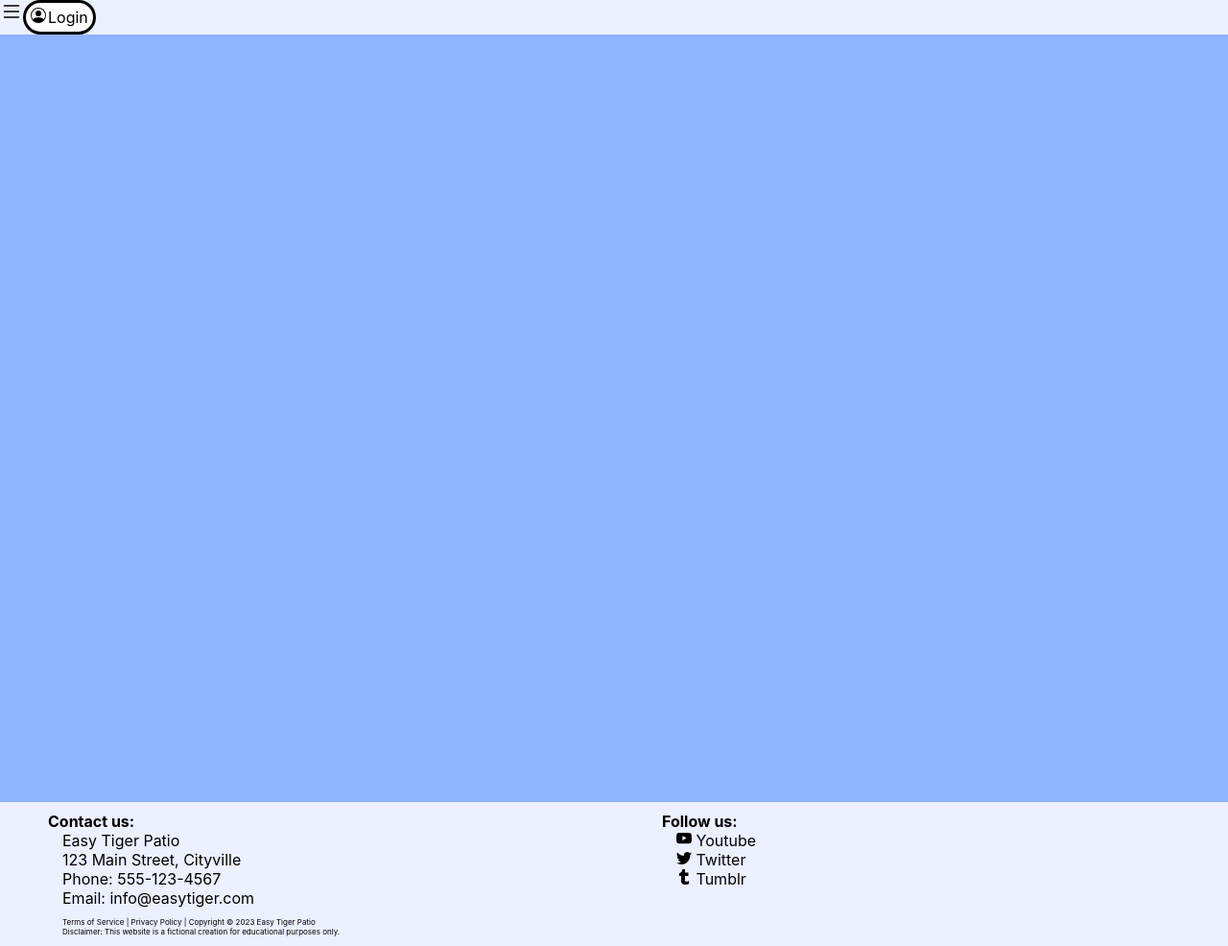
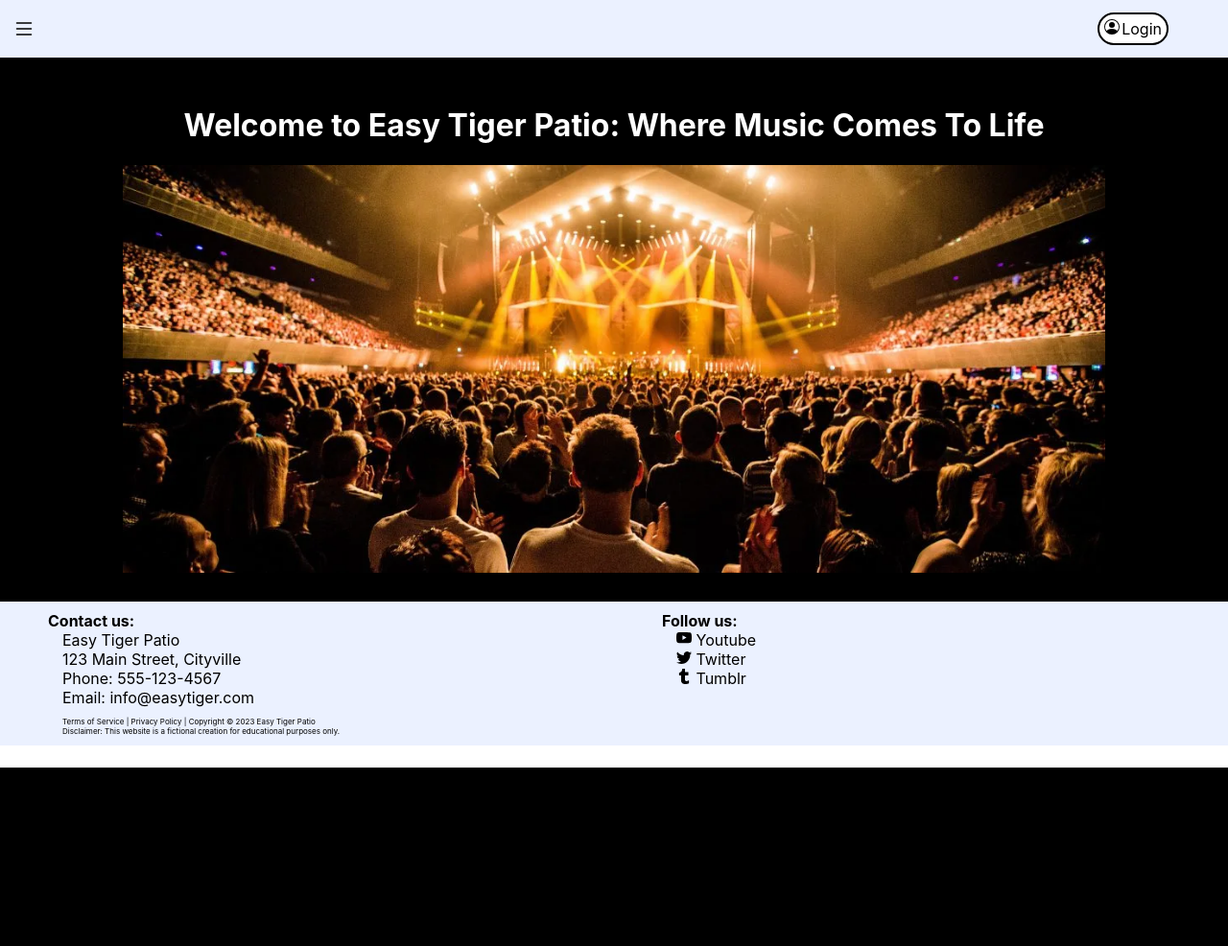
Before and after one commit to HeroHoekstra/EasyTiger-fullstack, a PHP site: page / in a window 1280 px wide. Shown: the whole page at 96% size. After the commit the page ends 800 px from the top, so only its background shows below. Run offline with PHP 8.4, Linux system fonts and the light colour scheme.

Commit message:
worked on a11y

```diff
--- a/css/home.css
+++ b/css/home.css
@@ -1,15 +1,20 @@
 /* Header */
 header {
-    height: 100svh;
     width: 100svw;
 
-    background-color: var(--primary-color);
+    background-color: #000;
+    color: #fff;
 }
 
 .title {
-    margin: 0;
+    display: flex;
+    flex-wrap: wrap;
 
-    width: max-content;
+    justify-content: center;
+    align-items: center;
 
-    text-align: center;
+    padding: 30px;
 }
+.title img {
+    width: 80svw;
+}
--- a/css/menu.css
+++ b/css/menu.css
@@ -31,7 +31,7 @@
 }
 @keyframes menu_slide_out {
     from {
-        left: 0;
+        left: -13px;
     } to {
         left: -100%;
     }
@@ -75,7 +75,7 @@
 #menu_content {
     position: absolute;
     top: 0;
-    left: 0;
+    left: -13px;
 
     height: 100svh;
     width: 20svw;
--- a/css/style.css
+++ b/css/style.css
@@ -21,11 +21,15 @@ html, body {
 /* Navigation */
 nav {
     display: flex;
+    justify-content: space-between;
+    align-items: center;
+
     margin-top: auto;
 
     width: 100svw;
 
     margin: 0;
+    padding: 13px;
 
     background-color: var(--secondary-color);
 }
@@ -34,11 +38,12 @@ nav {
 .login {
     position: relative;
 
-    border: solid 3px var(--text);
+    border: solid 2px var(--text);
     border-radius: 20px;
 
     padding: 5px;
     padding-left: 23px;
+    margin-right: 75px;
 
     text-align: center;
     text-decoration: none;
--- a/index.html
+++ b/index.html
@@ -3,7 +3,7 @@
 <head>
     <meta charset="UTF-8">
     <meta name="viewport" content="width=device-width, initial-scale=1.0">
-    <link href="./assets/png/favicon.png" type="image/x-icon" rel="icon">
+    <link href="./assets/webp/favicon.webp" type="image/x-icon" rel="icon">
     <title>Easy Tiger Patio</title>
 
     <!-- Main CSS -->
@@ -20,7 +20,7 @@
     <nav>
         <!-- Open menu button -->
         <input type="checkbox" id="open_menu">
-        <label for="open_menu" role="open the menu">
+        <label for="open_menu" role="open the menu" tabindex="0" class="menu-icon">
             <img src="./assets/svg/misc/list.svg" alt="menu button" class="menu-icon">
         </label>
 
@@ -28,13 +28,13 @@
         <div id="menu" class="menu-background">
             <div id="menu_content">
                 <!-- Close menu button -->
-                <label for="open_menu" role="close the menu">
+                <label for="open_menu" role="close the menu" tabindex="0">
                     <img src="./assets/svg/misc/x-lg.svg" alt="close menu button" class="menu-close">
                 </label>
 
                 <!-- Theme -->
                 <input type="checkbox" id="theme">
-                <label for="theme" role="change website theme">
+                <label for="theme" role="change website theme" tabindex="0">
                     <img src="./assets/svg/theme/brightness-high-fill.svg" id="light_mode">
                     <img src="./assets/svg/theme/moon-stars-fill.svg" id="dark_mode">
                 </label>
@@ -43,22 +43,22 @@
 
         <!-- Login and signup -->
         <input type="checkbox" id="login_button">
-        <label for="login_button" class="login" role="open login menu">
+        <label for="login_button" class="login" role="open login menu" tabindex="0">
             <img src="./assets/svg/user/person-circle.svg" alt="login button"> Login
         </label>
     </nav>
 
     <!-- Login menu -->
-    <div id="login_menu" class="menu-background">
+    <div id="login_menu" class="menu-background" role="login menu">
         <div id="login_menu_content">
             <!-- Close menu -->
-            <label for="login_button" role="close login menu" tabindex=0>
+            <label for="login_button" role="close login menu" tabindex="0">
                 <img src="./assets/svg/misc/x-lg.svg" alt="close login menu button" class="menu-close">
             </label>
 
             <!-- Logo -->
             <div class="logo">
-                <img src="./assets/png/tiger logo.png" alt="easy tiger logo">
+                <img src="./assets/webp/tiger logo.webp" alt="easy tiger logo">
             </div>
 
             <!-- Login form -->
@@ -81,7 +81,10 @@
     </div>
 
     <header>
-        <!--<h1 class="title">Welcome to Easy Tiger Patio: Where Music Comes To Life</h1>-->
+        <div class="title">
+            <h1 role="title">Welcome to Easy Tiger Patio: Where Music Comes To Life</h1>
+            <img src="./assets/webp/concert.webp" class="title-image" role="header image" alt="concert with orange spotlights">
+        </div>
     </header>
 
     <main>
@@ -90,7 +93,7 @@
 
     <footer>
         <!-- Contact -->
-        <ul>
+        <ul role="contact list">
             <p><b>Contact us:</b></p>
             <li>Easy Tiger Patio</li>
             <li>123 Main Street, Cityville</li>
@@ -99,21 +102,34 @@
         </ul>
 
         <!-- Links -->
-        <ul class="links">
+        <ul class="links" role="social media list">
             <p><b>Follow us:</b></p>
-            <li><a href="https://youtu.be/ee6DUqNarek" target="_blank"><img src="./assets/svg/social/youtube.svg" alt="youtube logo"> Youtube</a></li>
-            <li><a href="https://twitter.com/KFC_ES" target="_blank"><img src="./assets/svg/social/twitter.svg" alt="twitter logo"> Twitter</a></li>
-            <li><a href="https://www.tumblr.com/charlottan/718874362310246400" target="_blank"><img src="./assets/svg/social/tumblr.svg" alt="tumblr logo"> Tumblr</a></li>
+            <li>
+                <a href="https://youtu.be/ee6DUqNarek" target="_blank" class="footer-link" tabindex="0">
+                    <img src="./assets/svg/social/youtube.svg" alt="youtube logo"> Youtube
+                </a>
+            </li>
+            <li>
+                <a href="https://twitter.com/KFC_ES" target="_blank" class="footer-link" tabindex="0">
+                    <img src="./assets/svg/social/twitter.svg" alt="twitter logo"> Twitter
+                </a>
+            </li>
+            <li>
+                <a href="https://www.tumblr.com/charlottan/718874362310246400" target="_blank" class="footer-link" tabindex="0">
+                    <img src="./assets/svg/social/tumblr.svg" alt="tumblr logo"> Tumblr
+                </a>
+            </li>
         </ul>
 
-        <ul class="disclaimer">
+        <ul class="disclaimer" role="TOS and disclaimer">
             <li>Terms of Service | Privacy Policy | Copyright © 2023 Easy Tiger Patio</li>
             <li>Disclaimer: This website is a fictional creation for educational purposes only.</li>
         </ul>
     </footer>
 
     <!-- Get all javascript files -->
-    <script src="./js/menu_animations.js" type="text/javascript"> </script>
-    <script src="./js/set_theme.js" type="text/javascript"> </script>
+    <script src="./js/a11y.js" type="text/javascript" defer> </script>
+    <script src="./js/menu_animations.js" type="text/javascript" defer> </script>
+    <script src="./js/set_theme.js" type="text/javascript" defer> </script>
 </body>
 </html>
--- /dev/null
+++ b/js/a11y.js
@@ -0,0 +1,22 @@
+// Do keyboard stuff
+document.addEventListener('keydown', (event) => {
+    const focussed = document.activeElement;
+    const tabindex_value = focussed.getAttribute('tabindex');
+
+    if (event.key == 'Enter' && tabindex_value != null) {
+        focussed.click();
+    }
+});
+
+// Check if menu is open and change the links in the footer
+function any_menu_open(value) {
+    const anchors = document.querySelectorAll('.footer-link');
+
+    for (let i = 0; i < anchors.length; i++) {
+        if (value) {
+            anchors[i].setAttribute('tabindex', '-1');
+        } else {
+            anchors[i].setAttribute('tabindex', '0');
+        }
+    }
+}
--- a/js/menu_animations.js
+++ b/js/menu_animations.js
@@ -1,6 +1,7 @@
 // Animate and add functionality to the menu
 // With functionality I mean make it pop out from the left
 // Also the login menu (menu is menu)
+
 // Make delay function
 function delay(ms) {
     return new Promise(resolve => setTimeout(resolve, ms));
@@ -40,9 +41,14 @@ menu_button.checked = false;
 // When the menu button is clicked
 function menu_open() {
     let checked = menu_button.checked;
+    // a11y
+    checked ? any_menu_open(true) : any_menu_open(false);
 
     // Change display to block
-    if (checked) menu.style.display = 'block';
+    if (checked) {
+        menu.style.display = 'block';
+        menu_content.style.display = 'block';
+    }
 
     // Slide menu box
     checked ? menu_slide('menu_slide_in') : menu_slide('menu_slide_out');
@@ -52,7 +58,10 @@ function menu_open() {
 
     // Delay changing the display property to none
     setTimeout(() => {
-        if (!checked) menu.style.display = 'none';
+        if (!checked) {
+            menu.style.display = 'none';
+            menu_content.style.display = 'none';
+        }
     }, 120);
 };
 menu_button.addEventListener('click', () => {menu_open();});
@@ -67,6 +76,8 @@ login_button.checked = false;
 
 function login_menu_open() {
     let checked = login_button.checked;
+    // a11y
+    checked ? any_menu_open(true) : any_menu_open(false);
 
     // Change display to block
     if (checked) login_menu.style.display = 'block';
```
Also changed, not shown: assets/png/favicon.png (deleted), assets/png/tiger logo.png (deleted), assets/webp/concert.webp (added), assets/webp/favicon.webp (added), assets/webp/tiger logo.webp (added).
